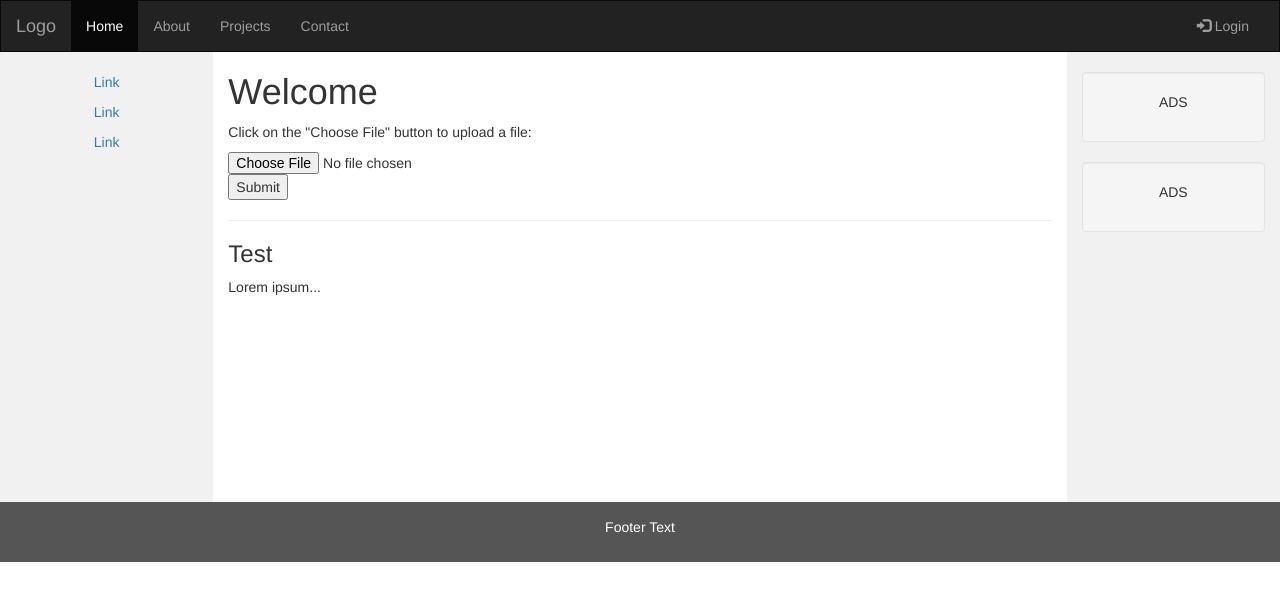
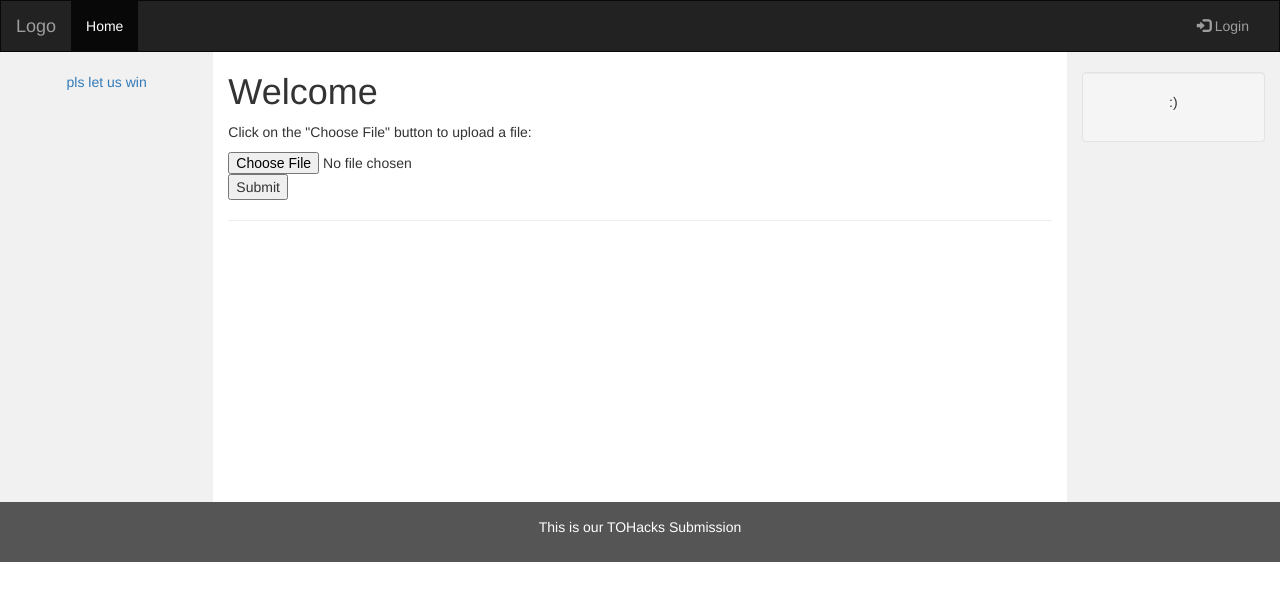
Before and after one commit to kevinjycui/DialekTech, a website: page index.html in a window 1280 px wide. Drawn offline with nearby package versions, Linux system fonts and the light colour scheme.

```diff
--- a/index.html
+++ b/index.html
@@ -56,9 +56,6 @@
     <div class="collapse navbar-collapse" id="myNavbar">
       <ul class="nav navbar-nav">
         <li class="active"><a href="#">Home</a></li>
-        <li><a href="#">About</a></li>
-        <li><a href="#">Projects</a></li>
-        <li><a href="#">Contact</a></li>
       </ul>
       <ul class="nav navbar-nav navbar-right">
         <li><a href="#"><span class="glyphicon glyphicon-log-in"></span> Login</a></li>
@@ -70,9 +67,7 @@
 <div class="container-fluid text-center">
   <div class="row content">
     <div class="col-sm-2 sidenav">
-      <p><a href="#">Link</a></p>
-      <p><a href="#">Link</a></p>
-      <p><a href="#">Link</a></p>
+      <p><a href="#">pls let us win</a></p>
     </div>
     <div class="col-sm-8 text-left">
       <h1>Welcome</h1>
@@ -83,22 +78,17 @@
   	<input type="submit">
 	</form>
       <hr>
-      <h3>Test</h3>
-      <p>Lorem ipsum...</p>
     </div>
     <div class="col-sm-2 sidenav">
       <div class="well">
-        <p>ADS</p>
-      </div>
-      <div class="well">
-        <p>ADS</p>
+        <p>:)</p>
       </div>
     </div>
   </div>
 </div>
 
 <footer class="container-fluid text-center">
-  <p>Footer Text</p>
+  <p>This is our TOHacks Submission</p>
 </footer>
 
 </body>
```
